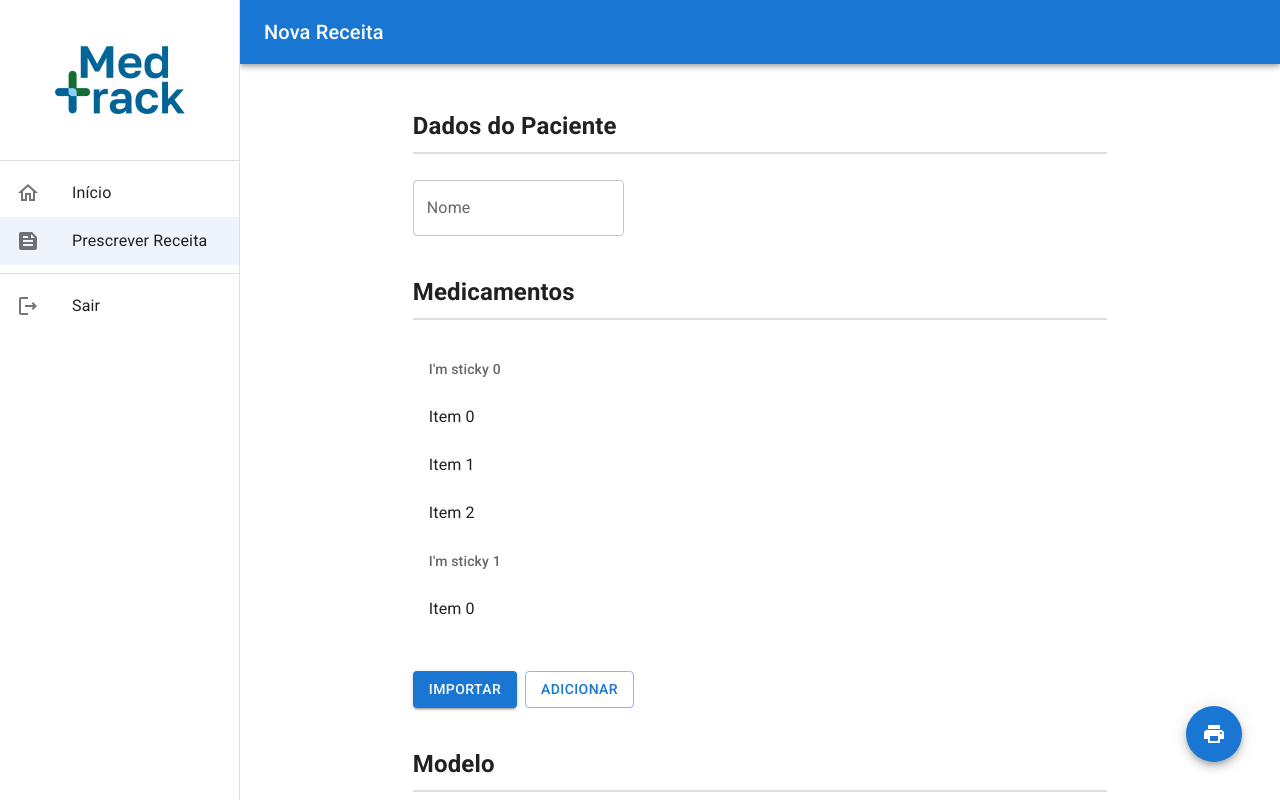
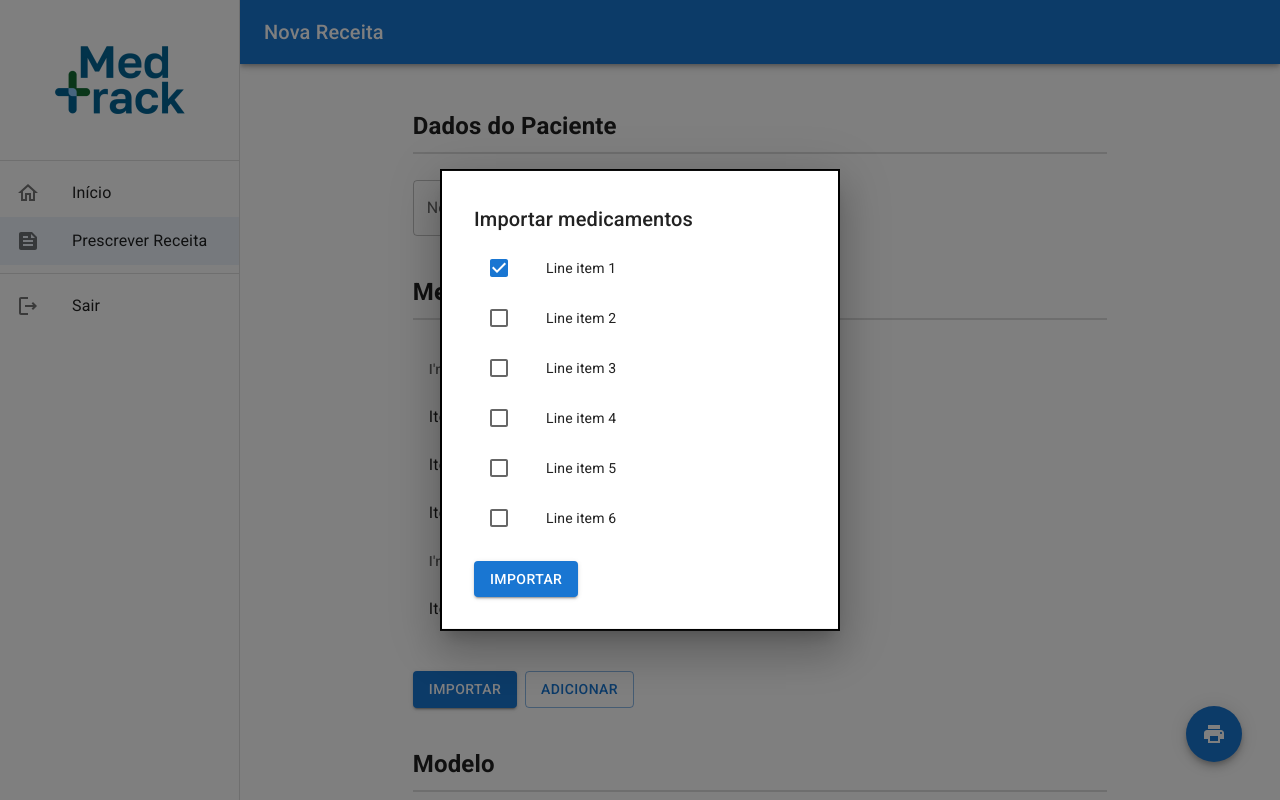
Before and after one commit to TaigoI/MedtrackWeb, a React (Create React App) app: page /app/receita in a window 1280 px wide. Both pictures are taken after a click on the button "IMPORTAR". Shown: the top 800 px of the page. Built offline with nearby package versions, Linux system fonts and the light colour scheme.

Commit message:
feat: PDSG3-45 implement importation modal

```diff
--- /dev/null
+++ b/src/presentation/components/import-medication-modal/index.tsx
@@ -0,0 +1,68 @@
+import { Modal, Typography, Checkbox, IconButton, ListItem, ListItemButton, ListItemIcon, ListItemText } from '@mui/material';
+import React from 'react';
+import { ContentContainer, ImportMedicationButton, MedicationList } from './styles';
+
+export interface IImportMedicationModalComponentProps {
+  isOpen: boolean;
+  handleClose: () => void;
+}
+
+export const ImportMedicationModal: React.FC<IImportMedicationModalComponentProps> = ({
+  handleClose,
+  isOpen
+}) => {
+  const [checked, setChecked] = React.useState([0]);
+
+  const handleToggle = (value: number) => () => {
+    const currentIndex = checked.indexOf(value);
+    const newChecked = [...checked];
+
+    if (currentIndex === -1) {
+      newChecked.push(value);
+    } else {
+      newChecked.splice(currentIndex, 1);
+    }
+
+    setChecked(newChecked);
+  };
+
+  return (
+    <Modal
+      open={isOpen}
+      onClose={handleClose}
+      aria-labelledby="modal-modal-title"
+      aria-describedby="modal-modal-description"
+    >
+      <ContentContainer>
+        <Typography id="modal-modal-title" variant="h6" component="h2">
+          Importar medicamentos
+        </Typography>
+        <MedicationList>
+          {[0, 1, 2, 3, 4, 5, 6].map((value) => {
+            const labelId = `checkbox-list-label-${value}`;
+            return (
+              <ListItem
+                key={value}
+                disablePadding
+              >
+                <ListItemButton role={undefined} onClick={handleToggle(value)} dense>
+                  <ListItemIcon>
+                    <Checkbox
+                      edge="start"
+                      checked={checked.indexOf(value) !== -1}
+                      tabIndex={-1}
+                      disableRipple
+                      inputProps={{ 'aria-labelledby': labelId }}
+                    />
+                  </ListItemIcon>
+                  <ListItemText id={labelId} primary={`Line item ${value + 1}`} />
+                </ListItemButton>
+              </ListItem>
+            );
+          })}
+        </MedicationList>
+        <ImportMedicationButton onClick={handleClose}>Importar</ImportMedicationButton>
+      </ContentContainer>
+    </Modal>
+  );
+};
--- /dev/null
+++ b/src/presentation/components/import-medication-modal/styles.tsx
@@ -0,0 +1,36 @@
+import { Box, Button, List } from "@mui/material";
+import styled from "styled-components";
+
+export const ContentContainer = styled(Box).attrs({
+  sx: {
+    position: 'absolute' as 'absolute',
+    top: '50%',
+    left: '50%',
+    transform: 'translate(-50%, -50%)',
+    width: 400,
+    bgcolor: 'background.paper',
+    border: '2px solid #000',
+    boxShadow: 24,
+
+    p: 4,
+  }
+})`
+`
+
+export const MedicationList = styled(List).attrs({
+  sx:{
+    width: '100%',
+    maxWidth: 360,
+    bgcolor: 'background.paper',
+    overflow: 'auto',
+    maxHeight: 300,
+    '& ul': { padding: 0 },
+  }
+})``;
+
+export const ImportMedicationButton = styled(Button).attrs({
+  variant: 'contained',
+  sx: {
+    marginTop: '1.6rem'
+  }
+})``;
--- a/src/presentation/pages/app/create-prescription/index.tsx
+++ b/src/presentation/pages/app/create-prescription/index.tsx
@@ -2,17 +2,22 @@ import React, { useState } from 'react';
 
 import Toolbar from '@mui/material/Toolbar';
 import { DashboardContainerComponent } from '../../../components/dashboard-container';
-import { Box, ListItem, ListItemText, ListSubheader, Switch, TextField } from '@mui/material';
+import { Box, ListItem, ListItemText, ListSubheader, Modal, Switch, TextField, Typography } from '@mui/material';
 import { Print } from '@mui/icons-material';
 import { AddMedicationButton, ContentContainer, HorizontalRule, ImportMedicationButton, MainContainer, MedicationButtonsContainer, MedicationList, PrintFloatingButton, SaveAsTemplateContainer, SectionContainer, Title } from './styles';
+import { ImportMedicationModal } from '../../../components/import-medication-modal';
 
 export const CreatePrescriptionScreen: React.FC = () => {
   const [saveAsTemplate, setSaveAsTemplate] = useState<boolean>();
+  const [open, setOpen] = React.useState(false);
+  const handleOpen = () => setOpen(true);
+  const handleClose = () => setOpen(false);
 
   return (
     <DashboardContainerComponent appBar={{
       title: 'Nova Receita'
     }}>
+      <ImportMedicationModal isOpen={open} handleClose={handleClose} />
       <Toolbar />
       <MainContainer>
         <PrintFloatingButton>
@@ -42,7 +47,7 @@ export const CreatePrescriptionScreen: React.FC = () => {
               ))}
             </MedicationList>
             <MedicationButtonsContainer>
-              <ImportMedicationButton>Importar</ImportMedicationButton>
+              <ImportMedicationButton onClick={handleOpen}>Importar</ImportMedicationButton>
               <AddMedicationButton>Adicionar</AddMedicationButton>
             </MedicationButtonsContainer>
           </SectionContainer>
```
